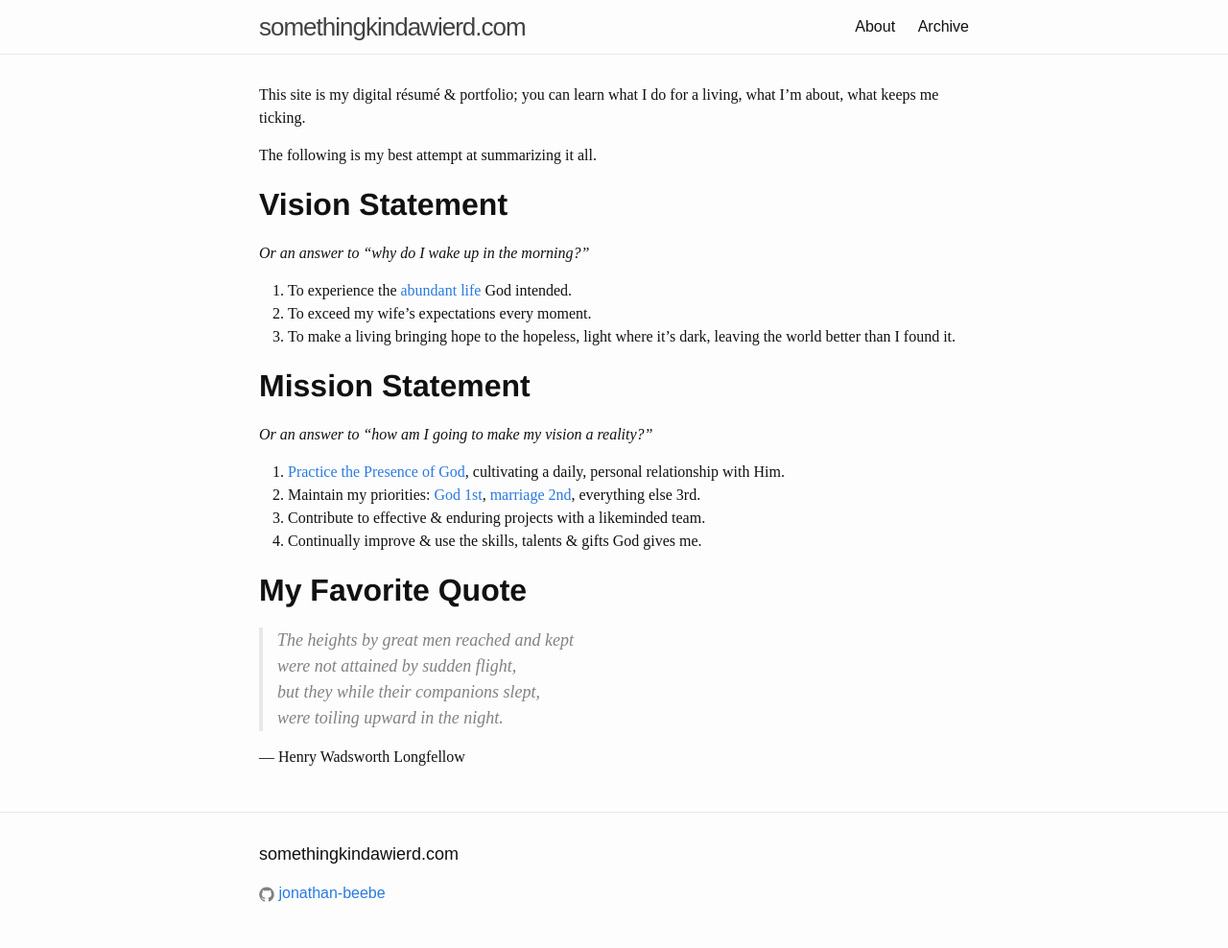
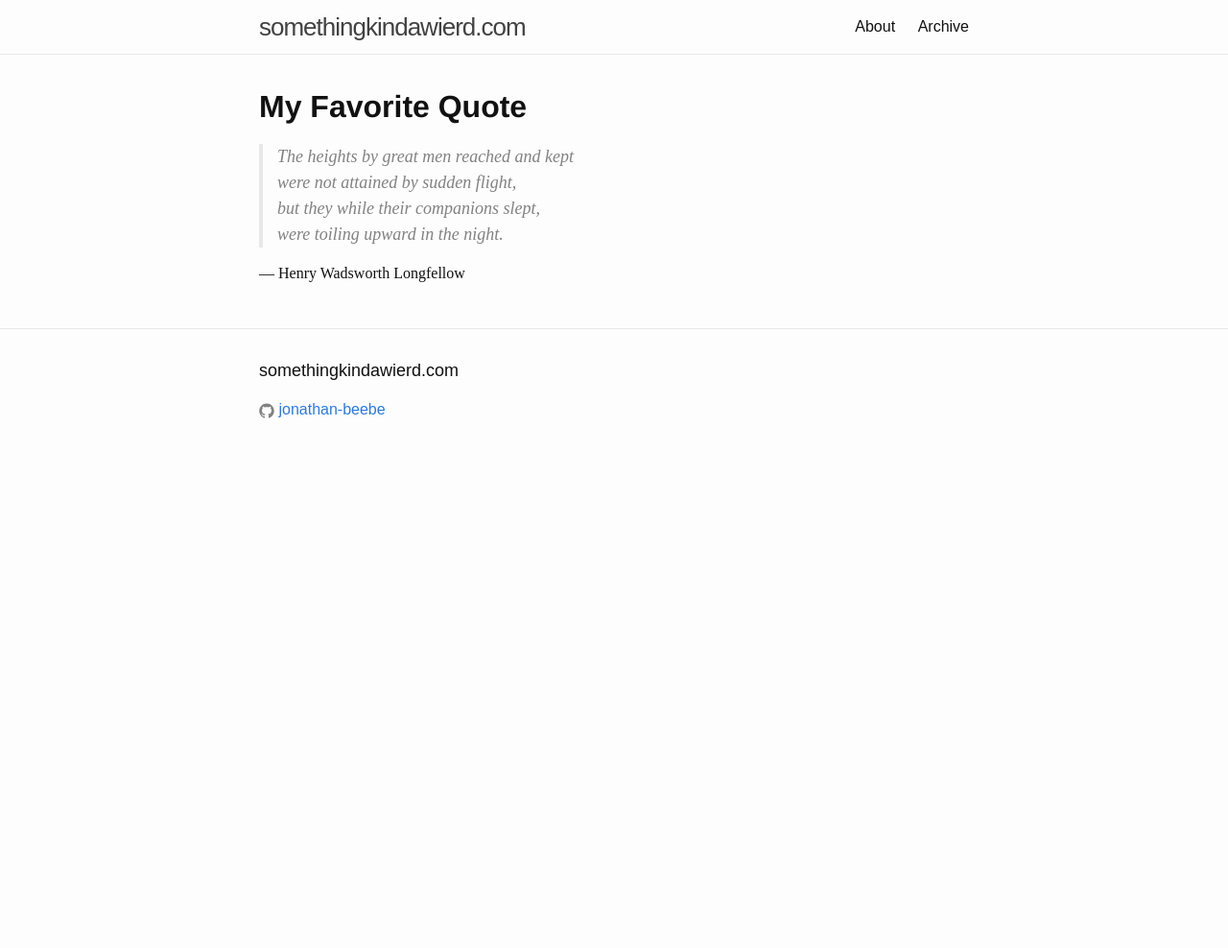
Before and after one commit to jonathan-beebe/somethingkindawierd.github.com, a Jekyll site: the page built from about.md, in a window 1280 px wide. Shown: the whole page at 96% size. Built offline with Jekyll 4.4.1, drawn with Linux system fonts in a browser that asks for light colours; after the commit the page ends 900 px from its top, so only the background shows below that.

Commit message:
Update about.md
Removed old content.

```diff
--- a/about.md
+++ b/about.md
@@ -8,28 +8,6 @@ summary: My best attempt to summarize what keeps me ticking.
 redirect_from: "/about-jon-beebe.html"
 ---
 
-This site is my digital résumé & portfolio; you can learn what I do for a living,
-what I'm about, what keeps me ticking.
-
-The following is my best attempt at summarizing it all.
-
-# Vision Statement
-
-*Or an answer to “why do I wake up in the morning?”*
-
-1.  To experience the [abundant life](http://www.biblegateway.com/passage/?search=john%2010:10&version=ESV "John 10:10 -- 'I came that they may have life and have it abundantly'") God intended.
-2.  To exceed my wife's expectations every moment.
-3.  To make a living bringing hope to the hopeless, light where it's dark, leaving the world better than I found it.
-
-# Mission Statement
-
-*Or an answer to “how am I going to make my vision a reality?”*
-
-1.  [Practice the Presence of God](http://www.gutenberg.org/ebooks/13871 "Practicing the Presence of God, by Brother Lawrence"), cultivating a daily, personal relationship with Him.
-2.  Maintain my priorities: [God 1st](http://www.biblegateway.com/passage/?search=Deuteronomy%206:5&version=NCV "Deuteronomy 6:5 -- 'Love the Lord your God with all your heart, all your soul, and all your strength.'"), [marriage 2nd](http://www.biblegateway.com/passage/?search=Ephesians%205:25&version=NLT "Ephesians 5:25 -- 'For husbands, this means love your wives, just as Christ loved the church. He gave up his life for her.'"), everything else 3rd.
-3.  Contribute to effective & enduring projects with a likeminded team.
-4.  Continually improve & use the skills, talents & gifts God gives me.
-
 # My Favorite Quote
 
 > The heights by great men reached and kept<br>
```
